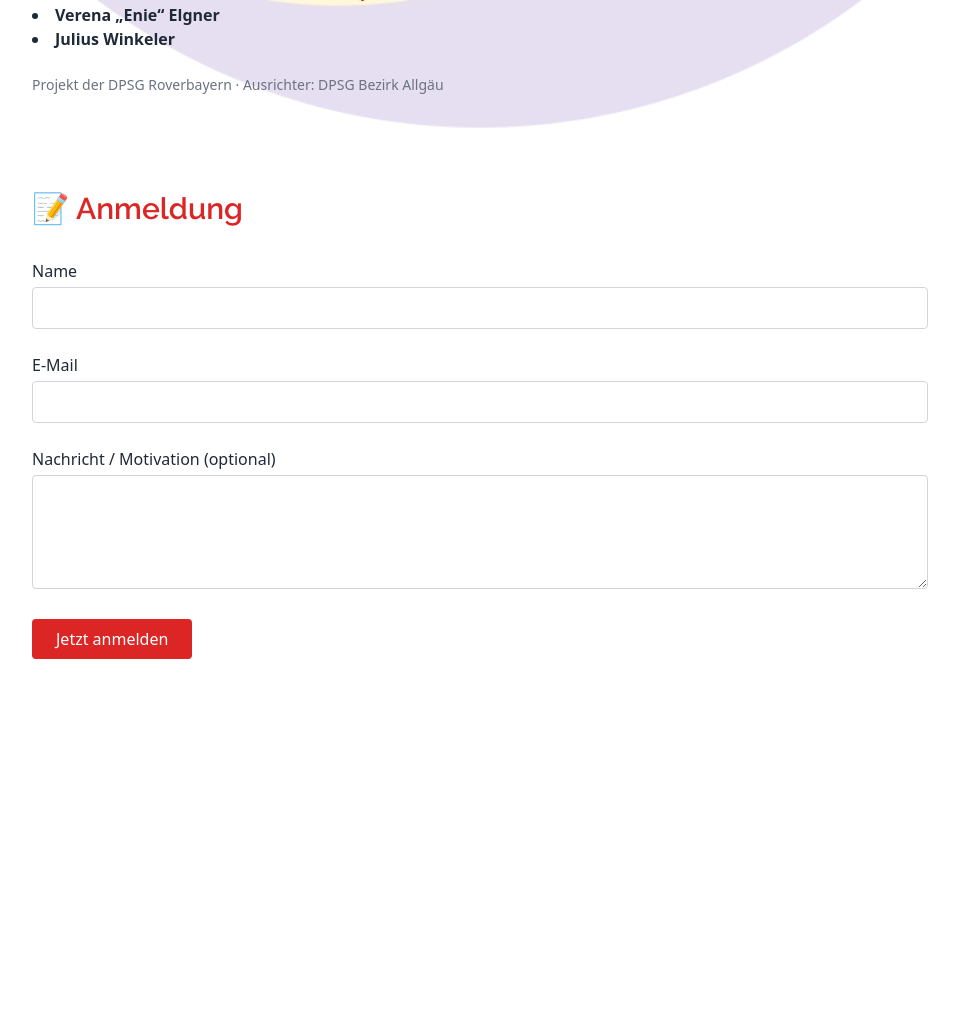
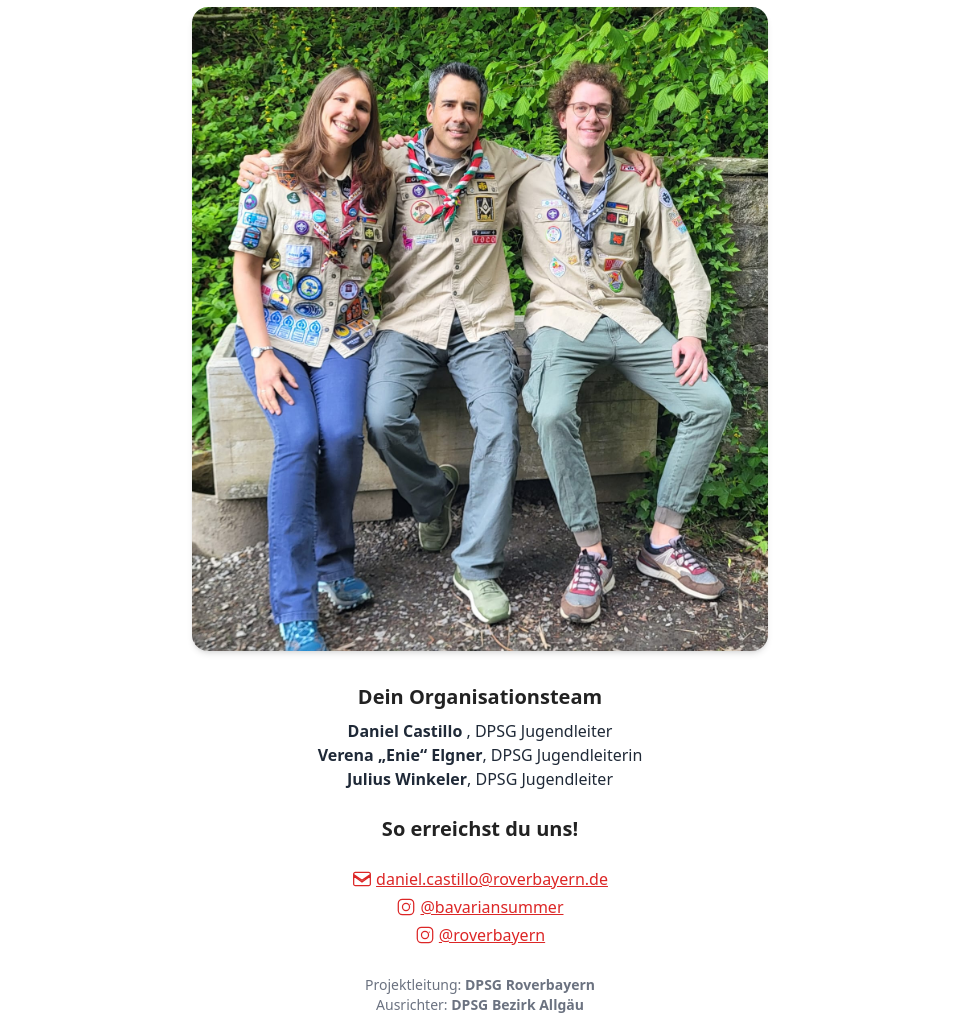
Before and after one commit to Wh1tew0lf33/WalesWebsite, a plain HTML site: page index.html in a window 1280 px wide. Shown: the part 1784-2800 px from the top of the page, without its empty margins (160-1119 px from the left). Before the commit the page ends 2491 px from the top, so only its background shows below. Drawn offline with nearby package versions, Linux system fonts and the light colour scheme; a web font is replaced by a local one.

Commit message:
Updates und Kontakt reworked

```diff
--- a/index.html
+++ b/index.html
@@ -30,15 +30,16 @@
   </section>
 
     <!-- Informationen -->
-<section id="informationen" class="px-6 py-12 text-gray-800">
+<section id="informationen" class="px-6 py-12 text-gray-800 section-white">
   <div class="max-w-4xl mx-auto">
+    <h2 class="text-3xl font-bold text-red-600 mb-8">Informationen</h2>
 
     <!-- Internationale Begegnung -->
     <div class="mb-8 flex items-start gap-4">
       <span class="text-2xl">🌍</span>
       <div>
         <h3 class="text-2xl font-semibold mb-1 text-gray-900">Internationale Begegnung</h3>
-        <p>Vom <strong>13. – 29. August 2025</strong> erkunden 20 Rover*innen aus Bayern & 20 Rover*innen aus Wales gemeinsam Oberbayern.</p>
+        <p>Vom <strong>13. – 28. August 2025</strong> erkunden 20 Rover*innen aus Bayern & 20 Rover*innen aus Wales gemeinsam Oberbayern.</p>
       </div>
     </div>
 
@@ -75,7 +76,7 @@
 
 
 <!-- FAQ -->
-<section id="faq" class="px-6 py-12 text-gray-800">
+<section id="faq" class="px-6 py-12 text-gray-800 section-red">
   <div class="max-w-4xl mx-auto">
     <h2 class="text-3xl font-bold text-red-600 mb-8">❓ FAQ</h2>
 
@@ -97,24 +98,58 @@
 </section>
 
 <!-- Kontakt -->
-<section id="kontakt" class="px-6 py-12 text-gray-800">
+<section id="kontakt" class="px-6 py-12 text-gray-800 section-white">
   <div class="max-w-4xl mx-auto">
     <h2 class="text-3xl font-bold text-red-600 mb-8">📬 Kontakt</h2>
+    <div class="text-center">
+      <img src="images/team.jpeg" alt="Teamfoto Bavarian Summer" class="w-full max-w-xl mx-auto rounded-2xl shadow-md mb-8" />
 
-    <p class="mb-4">Du hast Fragen? Schreib uns gern eine E-Mail:</p>
+      <h3 class="text-xl font-semibold mb-2">Dein Organisationsteam</h3>
+      <ul class="mb-6 text-base">
+        <li><strong>Daniel Castillo</strong> , DPSG Jugendleiter</li>
+        <li><strong>Verena „Enie“ Elgner</strong>, DPSG Jugendleiterin</li>
+        <li><strong>Julius Winkeler</strong>, DPSG Jugendleiter</li>
+      </ul>
+      <div class="mb-6">
+        <h3 class="text-xl font-semibold">
+          So erreichst du uns!
+        </h3>
+      </div>
+      <div>
+        <a class="inline-flex items-center text-red-600 underline" href="mailto:daniel.castillo@roverbayern.de" target="_blank">
+          <svg xmlns="http://www.w3.org/2000/svg" class="h-5 w-5 mr-1" fill="none" viewBox="0 0 24 24" stroke="currentColor" stroke-width="1.5">
+            <path d="M12 13.5 2 6.75V6q0-.825.588-1.412Q3.175 4 4 4h16q.825 0 1.413.588Q22 5.175 22 6v.75zm0 2.1 10-7.35V18q0 .825-.587 1.412Q20.825 20 20 20H4q-.825 0-1.412-.588Q2 18.825 2 18V8.25z"/>
+          </svg>
+          daniel.castillo@roverbayern.de
+        </a></li>
+        </div>
+      <div>
+        <a href="https://www.instagram.com/bavariansummer/" target="_blank" class="inline-flex items-center text-red-600 underline">
+          <svg xmlns="http://www.w3.org/2000/svg" class="h-5 w-5 mr-1" fill="currentColor" viewBox="0 0 24 24">
+            <path d="M7.75 2h8.5A5.75 5.75 0 0 1 22 7.75v8.5A5.75 5.75 0 0 1 16.25 22h-8.5A5.75 5.75 0 0 1 2 16.25v-8.5A5.75 5.75 0 0 1 7.75 2zm0 1.5A4.25 4.25 0 0 0 3.5 7.75v8.5A4.25 4.25 0 0 0 7.75 20.5h8.5A4.25 4.25 0 0 0 20.5 16.25v-8.5A4.25 4.25 0 0 0 16.25 3.5h-8.5zM12 7a5 5 0 1 1 0 10 5 5 0 0 1 0-10zm0 1.5a3.5 3.5 0 1 0 0 7 3.5 3.5 0 0 0 0-7zm5.25-.75a.75.75 0 1 1 0 1.5.75.75 0 0 1 0-1.5z"/>
+          </svg>
+          @bavariansummer
+        </a>
+      </div>
+      <div class="mb-6">
+        <a href="https://www.instagram.com/roverbayern" target="_blank" class="inline-flex items-center text-red-600 underline">
+          <svg xmlns="http://www.w3.org/2000/svg" class="h-5 w-5 mr-1" fill="currentColor" viewBox="0 0 24 24">
+            <path d="M7.75 2h8.5A5.75 5.75 0 0 1 22 7.75v8.5A5.75 5.75 0 0 1 16.25 22h-8.5A5.75 5.75 0 0 1 2 16.25v-8.5A5.75 5.75 0 0 1 7.75 2zm0 1.5A4.25 4.25 0 0 0 3.5 7.75v8.5A4.25 4.25 0 0 0 7.75 20.5h8.5A4.25 4.25 0 0 0 20.5 16.25v-8.5A4.25 4.25 0 0 0 16.25 3.5h-8.5zM12 7a5 5 0 1 1 0 10 5 5 0 0 1 0-10zm0 1.5a3.5 3.5 0 1 0 0 7 3.5 3.5 0 0 0 0-7zm5.25-.75a.75.75 0 1 1 0 1.5.75.75 0 0 1 0-1.5z"/>
+          </svg>
+          @roverbayern
+        </a>
+      </div>
 
-    <ul class="mb-6 list-disc list-inside">
-      <li><strong>Daniel Castillo</strong> – <a class="text-red-600 underline" href="mailto:daniel.castillo@roverbayern.de">daniel.castillo@roverbayern.de</a></li>
-      <li><strong>Verena „Enie“ Elgner</strong></li>
-      <li><strong>Julius Winkeler</strong></li>
-    </ul>
-
-    <p class="text-sm text-gray-500">Projekt der DPSG Roverbayern · Ausrichter: DPSG Bezirk Allgäu</p>
+      <p class="text-sm text-gray-500">
+        Projektleitung: <strong>DPSG Roverbayern</strong><br />
+        Ausrichter: <strong>DPSG Bezirk Allgäu</strong>
+      </p>
+    </div>
   </div>
 </section>
 
 <!-- Anmeldung -->
-<section id="anmeldung" class="px-6 py-12 text-gray-800">
+<section id="anmeldung" class="px-6 py-12 text-gray-800 section-red">
   <div class="max-w-4xl mx-auto">
     <h2 class="text-3xl font-bold text-red-600 mb-8">📝 Anmeldung</h2>
 
--- a/styles.css
+++ b/styles.css
@@ -70,35 +70,6 @@ nav a:hover {
   opacity: 0.7;
 }
 
-
-main {
-  position: relative;
-  z-index: 1;
-}
-
-/* Hintergrundbild mit reduzierter Deckkraft */
-main::before {
-  content: "";
-  position: absolute;
-  top: 0;
-  left: 0;
-  width: 100%;
-  height: 100%;
-  background-image: url("images/Logo.png");
-  background-size: contain;      /* Oder cover, je nach Effekt */
-  background-repeat: no-repeat;
-  background-position: center;
-  opacity: 0.15;                 /* Geringe Deckkraft */
-  z-index: 0;
-  pointer-events: none;
-}
-
-/* Inhalt über dem Bild */
-main > * {
-  position: relative;
-  z-index: 1;
-}
-
 .hero {
   position: relative;
   width: 100%;
@@ -169,3 +140,11 @@ main > * {
     font-size: 1rem;
   }
 }
+
+.section-white {
+  background-color: white;
+}
+
+.section-red {
+  background-color: #e6cdd0;
+}
```
